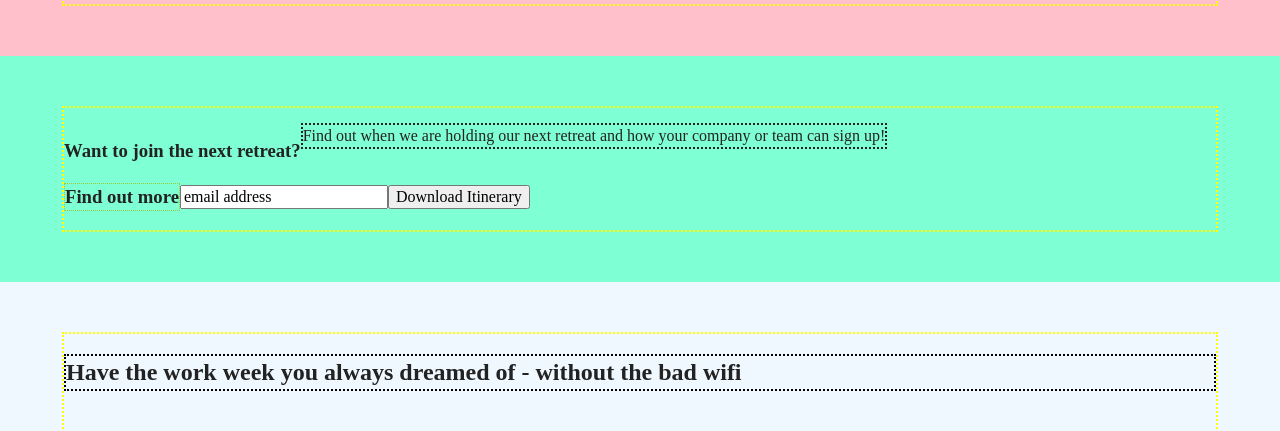
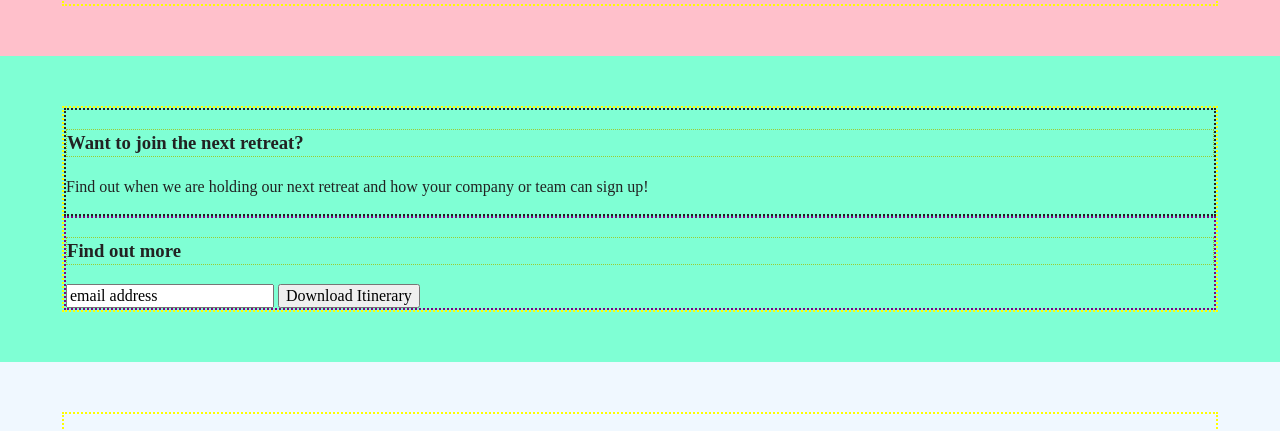
Before and after one commit to MJDellorusso/unplugged, a website: page index.html in a window 1280 px wide. Shown: the part 365-796 px from the top of the page. Drawn offline with Linux system fonts and the light colour scheme.

Commit message:
Added margin to FAQ and About pages

```diff
--- a/css/main.css
+++ b/css/main.css
@@ -211,11 +211,7 @@ footer .contact {
   background-color: pink;
 }
 
-
-
-
-
-/* Aside styles */
+  /* Aside styles */
 
 aside {
   display: flex;
@@ -224,46 +220,22 @@ aside {
   flex-flow: row wrap;
   background-color: aquamarine;
 
+}
+
+.form-description {
+  border: #222 2px dotted;
+}
+
+aside h3 {
+  border: yellowgreen 1px dotted;
 
 }
 
-
-
-.form-description{
-  display: flex;
-  justify-content: flex-start;
-  align-items: center;
-  flex-flow: row wrap;
-
+.form {
+  border: purple 2px dotted;
 }
 
-.form-description h3 {
-  padding: 30px 0 0 0;
-  margin: 0;
-
-}
-
-.form-description p {
-  padding: 0;
-  margin: 0;
-  border: #222 2px dotted;
-}
-
-.form {
-  display: flex;
-  justify-content: flex-start;
-  align-items: center;
-  flex-flow: wrap;
-
-}
-
-
-
-.form h3 {
-  border: yellowgreen 1px dotted;
-
-}
-/*features styles*/
+/* Features */
 
 .features {
   display: flex;
@@ -272,10 +244,7 @@ aside {
   background-color: aliceblue;
 }
 
-.features .content-wrapper {
 
-
-}
 
 .features h2 {
   margin-bottom: 60px;
@@ -344,6 +313,10 @@ aside {
 
 }
 
+
+
+
+
 /*---------------------------- Mobile styles - About -------------------*/
 
 .mission {
@@ -351,6 +324,7 @@ aside {
   justify-content: center;
   align-items: center;
   flex-flow: row wrap;
+  background-color: green;
 
 }
 
@@ -367,6 +341,7 @@ aside {
 
 .map {
 
+
 }
 
 .map figure {
@@ -378,6 +353,7 @@ aside {
   justify-content: center;
   align-items: center;
   flex-flow: row wrap;
+  background-color: #000;
 
 }
 
@@ -402,6 +378,7 @@ aside {
 }
 
 .contact-content p {
+  margin: 0;
 
 }
 
@@ -417,17 +394,21 @@ aside {
 }
 
 .faq .content-wrapper {
+  margin: 50px 0 0 0;
   display: flex;
   justify-content: center;
   align-items: center;
   flex-flow: row wrap;
 }
 
-.faq h1 {
+.faq h2 {
+  margin-bottom: 40px;
 
 }
 
 .faq-content {
+  margin-bottom: 50px;
+  border: #000 2px dotted;
 
 }
 
```
Also changed, not shown: about/index.html (+1 -1 lines), faq/index.html (+2 -2 lines).
